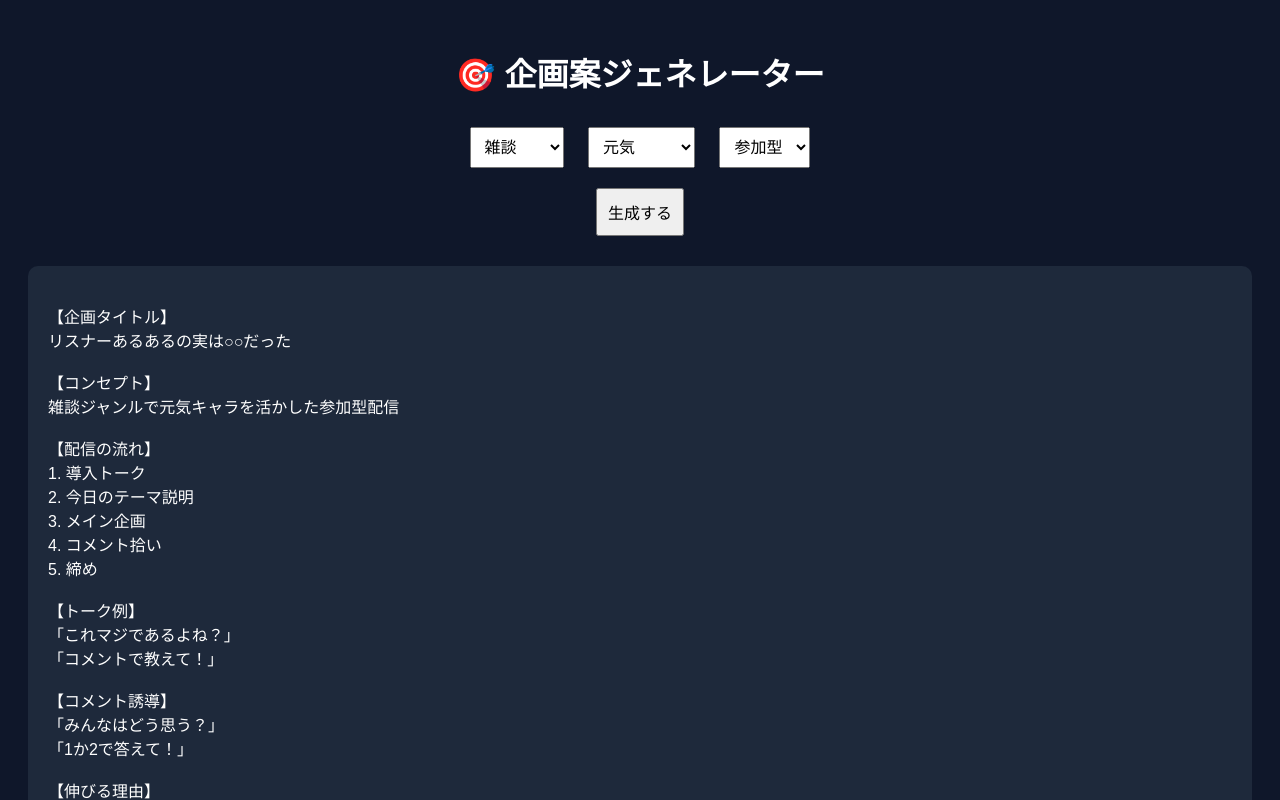
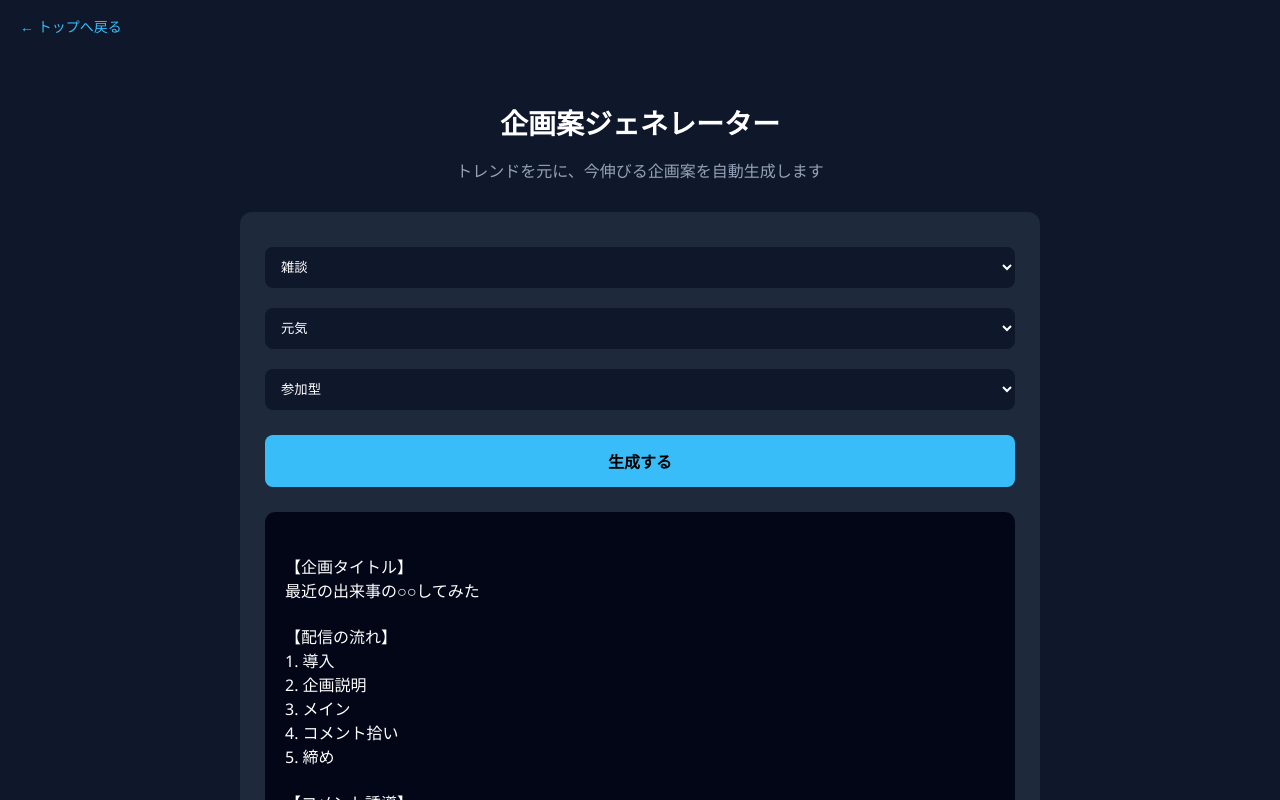
Before and after one commit to NextFeed456/kamikikaku, a plain HTML site: page index.html in a window 1280 px wide. Both pictures are taken after a click on the button "生成する". Shown: the top 800 px of the page. Drawn offline with Linux system fonts and the light colour scheme.

Commit message:
Update index.html

```diff
--- a/index.html
+++ b/index.html
@@ -3,29 +3,89 @@
 <head>
 <meta charset="UTF-8">
 <meta name="viewport" content="width=device-width, initial-scale=1.0">
+
 <title>企画案ジェネレーター｜NextFeed</title>
 
 <style>
 body {
-  font-family: sans-serif;
+  margin: 0;
+  font-family: "Segoe UI", sans-serif;
   background: #0f172a;
   color: #fff;
-  text-align: center;
-  padding: 20px;
 }
 
-select, button {
-  padding: 10px;
-  margin: 10px;
-  font-size: 16px;
+/* ナビ */
+.nav {
+  padding: 15px 20px;
 }
 
+.nav a {
+  color: #38bdf8;
+  text-decoration: none;
+  font-size: 14px;
+}
+
+/* メイン */
+.container {
+  max-width: 800px;
+  margin: 50px auto;
+  text-align: center;
+}
+
+/* タイトル */
+h1 {
+  font-size: 28px;
+  margin-bottom: 10px;
+}
+
+.desc {
+  color: #94a3b8;
+  margin-bottom: 30px;
+}
+
+/* カード */
+.card {
+  background: #1e293b;
+  padding: 25px;
+  border-radius: 12px;
+}
+
+/* 入力 */
+select {
+  width: 100%;
+  padding: 12px;
+  margin: 10px 0;
+  border-radius: 8px;
+  border: none;
+  background: #0f172a;
+  color: #fff;
+}
+
+/* ボタン */
+button {
+  width: 100%;
+  padding: 14px;
+  margin-top: 15px;
+  border: none;
+  border-radius: 8px;
+  background: #38bdf8;
+  color: #000;
+  font-size: 16px;
+  cursor: pointer;
+  font-weight: bold;
+}
+
+button:hover {
+  opacity: 0.9;
+}
+
+/* 結果 */
 .result {
-  background: #1e293b;
+  margin-top: 25px;
+  text-align: left;
+  background: #020617;
   padding: 20px;
-  margin-top: 20px;
   border-radius: 10px;
-  text-align: left;
   white-space: pre-wrap;
 }
 </style>
@@ -33,7 +93,16 @@ select, button {
 
 <body>
 
-<h1>🎯 企画案ジェネレーター</h1>
+<div class="nav">
+  <a href="/">← トップへ戻る</a>
+</div>
+
+<div class="container">
+
+  <h1>企画案ジェネレーター</h1>
+  <p class="desc">トレンドを元に、今伸びる企画案を自動生成します</p>
+
+  <div class="card">
 
     <select id="genre">
       <option>雑談</option>
@@ -50,23 +119,16 @@ select, button {
       <option>トーク</option>
     </select>
 
-<br>
     <button onclick="generate()">生成する</button>
 
     <div class="result" id="output"></div>
 
+  </div>
+
+</div>
+
 <script>
 function generate() {
-  const genre = document.getElementById("genre").value;
-  const character = document.getElementById("character").value;
-  const style = document.getElementById("style").value;
-
-  const formats = [
-    "実は○○だった",
-    "○○ランキング",
-    "○○やってみた",
-    "○○禁止チャレンジ"
-  ];
 
   const trends = [
     "最近の出来事",
@@ -75,8 +137,15 @@ function generate() {
     "配信裏話"
   ];
 
+  const formats = [
+    "実は○○だった",
+    "○○ランキング",
+    "○○してみた",
+    "○○あるある"
+  ];
+
+  const trend = trends[Math.floor(Math.random() * trends.length)];
   const format = formats[Math.floor(Math.random() * formats.length)];
-  const trend = trends[Math.floor(Math.random() * trends.length)];
 
   const title = `${trend}の${format}`;
 
@@ -84,36 +153,23 @@ function generate() {
 【企画タイトル】
 ${title}
 
-【コンセプト】
-${genre}ジャンルで${character}キャラを活かした${style}配信
-
 【配信の流れ】
-1. 導入トーク
-2. 今日のテーマ説明
-3. メイン企画
+1. 導入
+2. 企画説明
+3. メイン
 4. コメント拾い
 5. 締め
 
-【トーク例】
-「これマジであるよね？」
+【コメント誘導】
+「みんなはどう思う？」
 「コメントで教えて！」
 
-【コメント誘導】
-「みんなはどう思う？」
-「1か2で答えて！」
-
 【伸びる理由】
-・共感系でコメントが増える
-・参加型で視聴維持率UP
+・共感でコメントが増える
+・参加型で離脱防止
 
 【サムネ案】
-・大きい文字＋驚き顔
-・「マジで？」など強ワード
-
-【タイトル案】
-・${title}
-・知らないと損する${trend}
-・これ共感できる？
+・大文字＋強ワード
 `;
 
   document.getElementById("output").innerText = result;
```
Lines whose indentation alone changed are shown as unchanged.
